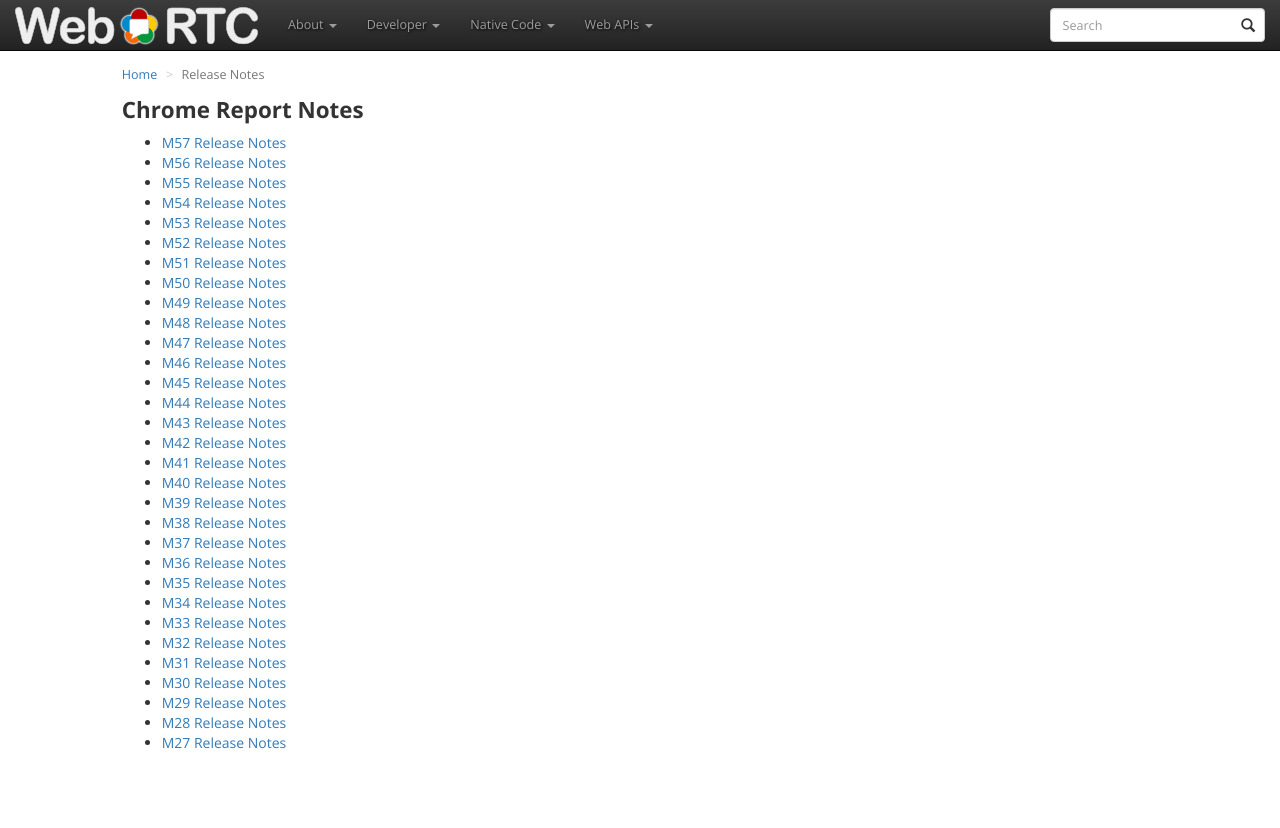
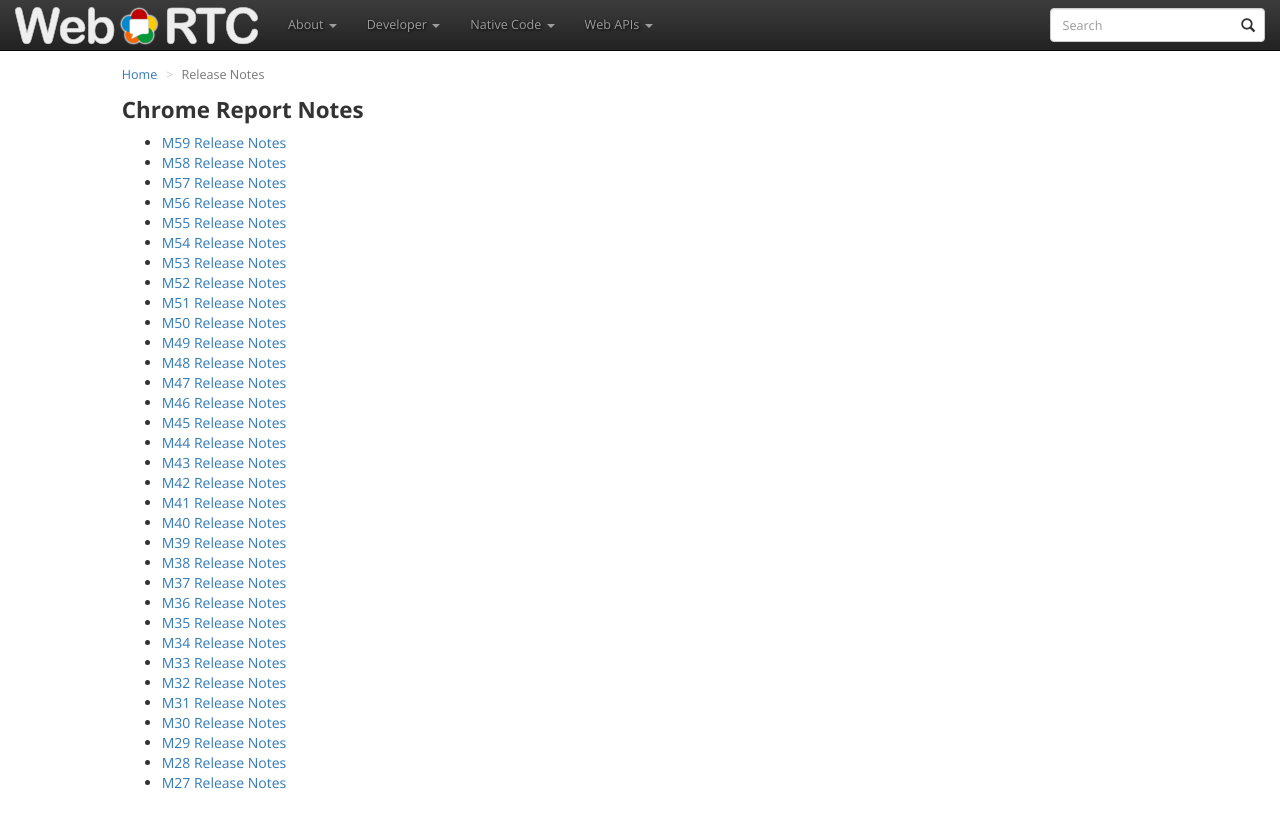
Before and after one commit to webrtc/webrtc-org, a Jekyll site: the page built from release-notes/index.md, in a window 1280 px wide and 900 px high. Shown: the top 828 px of the window. Built offline with Jekyll 4.4.1, drawn with Linux system fonts in a browser that asks for light colours; nearby versions of some CDN libraries.

Commit message:
Update index.md
Added links to M58 and M59 relnotes.

```diff
--- a/release-notes/index.md
+++ b/release-notes/index.md
@@ -4,6 +4,8 @@ title: Chrome Report Notes
 permalink: /release-notes/
 crumb: Release Notes
 ---
+  * [M59 Release Notes](https://groups.google.com/d/msg/discuss-webrtc/ogPObezLpHw/hwVgcW57BgAJ)
+  * [M58 Release Notes](https://groups.google.com/d/msg/discuss-webrtc/13BE3fbHcLU/bQJWNBihBgAJ)
   * [M57 Release Notes](https://groups.google.com/d/msg/discuss-webrtc/xXjeKbW_JYI/LIXzVrKWCwAJ)
   * [M56 Release Notes](https://groups.google.com/d/msg/discuss-webrtc/DyeVS9IMTLc/1gUM7osoCwAJ)
   * [M55 Release Notes](https://groups.google.com/d/msg/discuss-webrtc/BqqFMSR6s1E/rlPYFD0NCQAJ)
```
